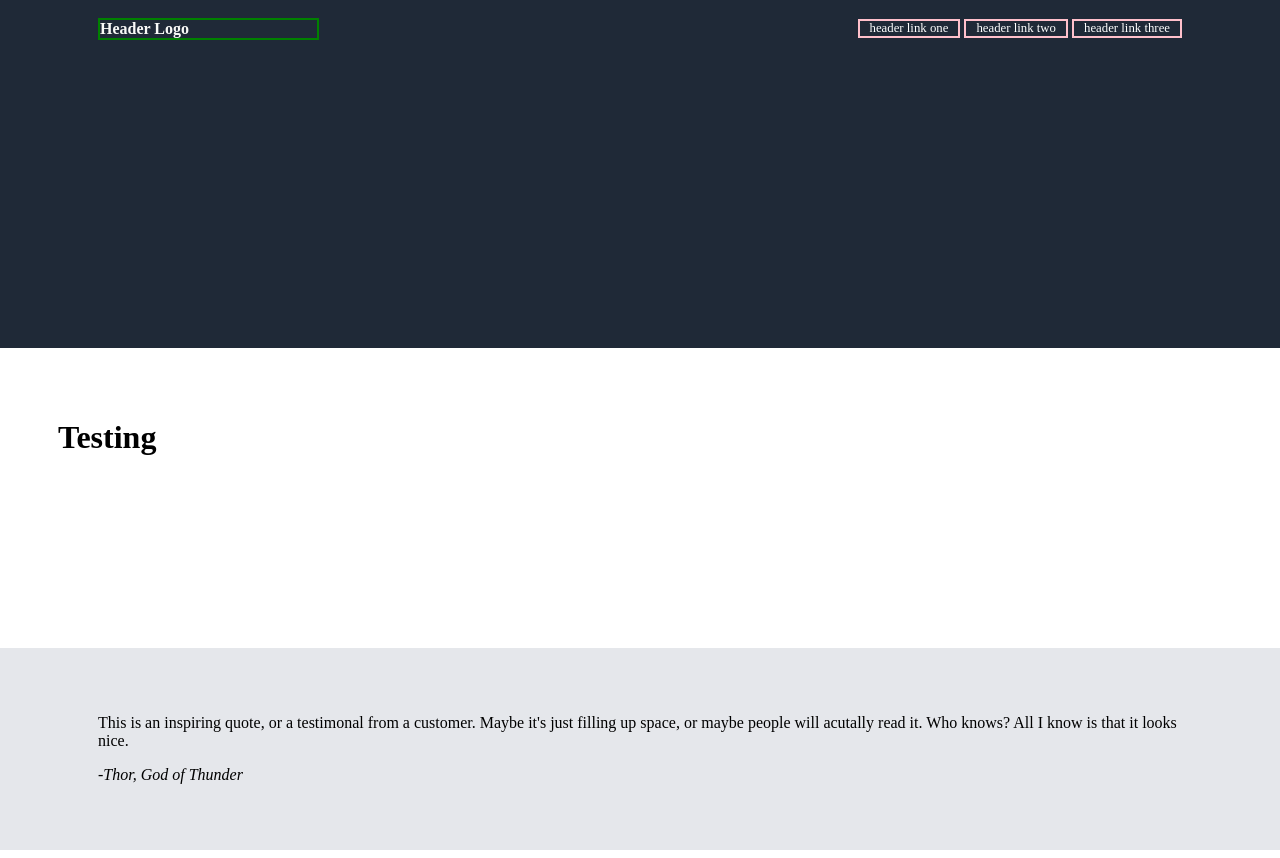
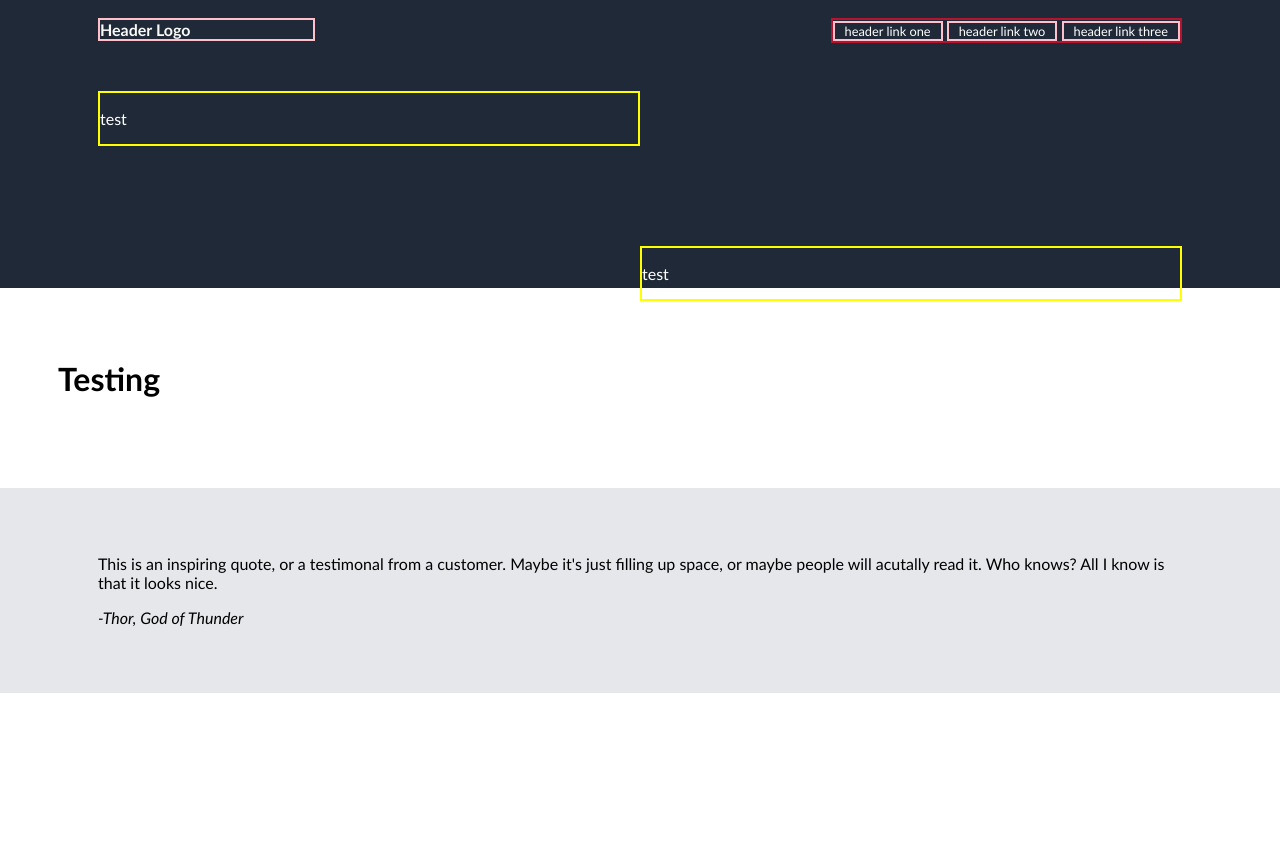
Before and after one commit to roy01919/Firstwebsite, a plain HTML site: page index.html in a window 1280 px wide. After the commit the page ends 800 px from the top, so only its background shows below. Drawn offline with Linux system fonts and the light colour scheme.

Commit message:
Add place holders to house main text and img
Div placeholders (one & two) work with a small window,
but when window is bigger formatting fails.

```diff
--- a/index.html
+++ b/index.html
@@ -9,12 +9,26 @@
 <body>
     <!--First box- Grey-->
     <div class="box-1">
+
         <p class="header_logo">Header Logo</p>
+
         <div class="headerlink_container">
-            <p class="hlink">header link one</p>
-            <p class="hlink">header link two</p>
-            <p class="hlink">header link three</p>
+            <p class="h_link">header link one</p>
+            <p class="h_link">header link two</p>
+            <p class="h_link">header link three</p>
         </div>
+
+
+        <div class="one">
+            <p>test</p>
+
+        </div>
+        <div class="two">
+            <p>test</p>
+        </div>
+
+
+
     </div>
 
     <!--Second box - White-->
--- a/styles.css
+++ b/styles.css
@@ -1,9 +1,15 @@
+*{
+   box-sizing: border-box;
+}
+
 body{
+    font-family: 'Gill Sans', 'Gill Sans MT', Calibri, 'Trebuchet MS', sans-serif;
 
 }
 
-
+/*-----*/
 /*Box 1*/
+/*-----*/
 .box-1{
     background-color: #1f2937;
     color: white;
@@ -15,9 +21,8 @@ body{
     padding: 30px 100px;
 }
 
-
 .header_logo{
-    border: solid green 2px;
+    border: solid pink 2px;
     margin: 0px;
     display: inline-block;
 
@@ -29,9 +34,10 @@ body{
 
 .headerlink_container{
     float: right;
+    border: solid rgb(182, 19, 46) 2px;
 }
 
-.hlink{
+.h_link{
     border: solid pink 2px;
     margin: 0px;
     display: inline-block;
@@ -43,11 +49,26 @@ body{
     font-weight: 300;
 }
 
+.one{
+    display: inline-block;
+    border: solid yellow 2px;
+    width:  50%;
+    margin: 50px 0px;
+}
+
+
+.two{
+    float: right;
+    border: solid yellow 2px;
+    width:  50%;
+    margin: 50px 0px;
+}
 
 
 
+/*-----*/
 /*Box 2*/
-
+/*-----*/
 .box-2{
     background-color: white;
     color: black;
```
